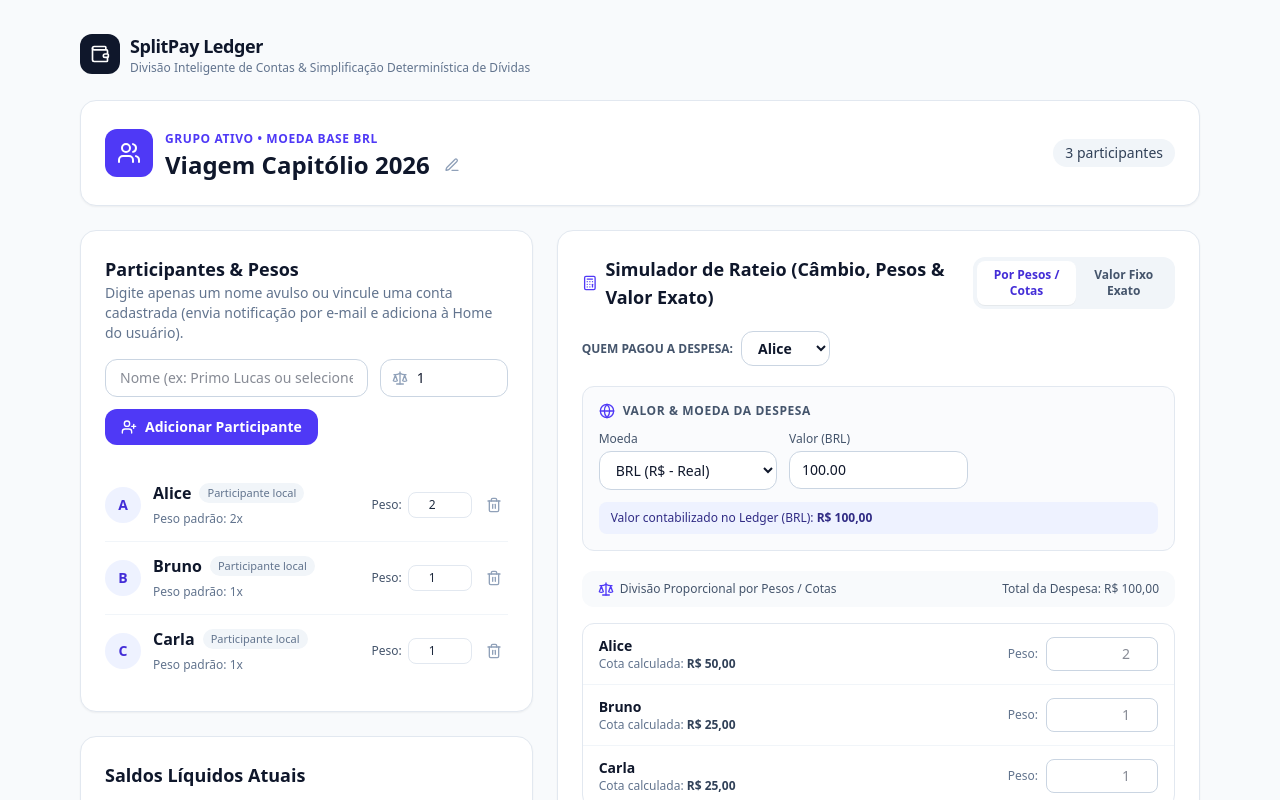
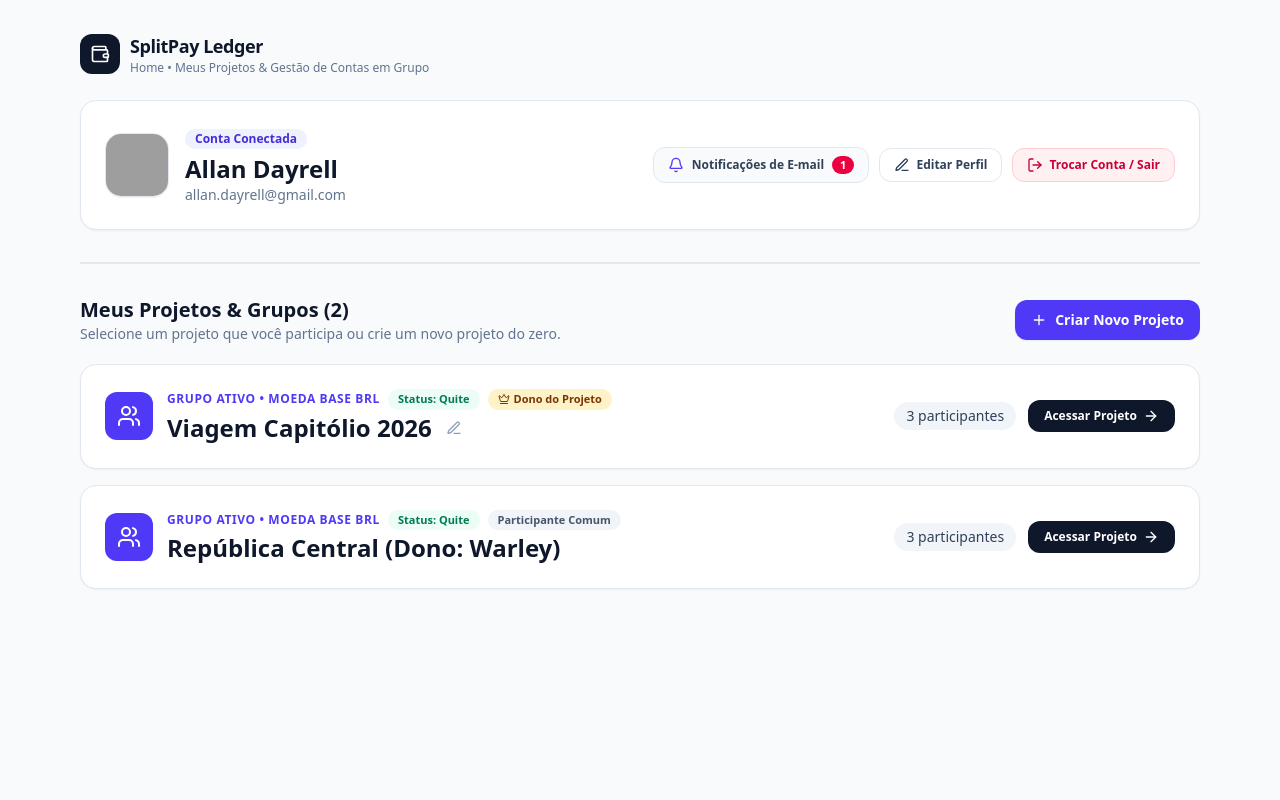
Before and after one commit to allandayrell/splitpay-ledger, a React (Vite) app: page / in a window 1280 px wide. Shown: the top 800 px of the page. Built offline with nearby package versions, Linux system fonts and the light colour scheme; grey boxes are pictures that could not be loaded.

Commit message:
feat(ui): integrate multi-project navigation owner permission guards and hybrid participant selector

```diff
--- a/src/main.tsx
+++ b/src/main.tsx
@@ -1,14 +1,17 @@
 import { StrictMode, useState } from 'react';
 import { createRoot } from 'react-dom/client';
-import { Calculator, Wallet } from 'lucide-react';
+import { ArrowLeft, Calculator, Crown, Wallet } from 'lucide-react';
 import './index.css';
 import {
-  addParticipant,
-  createGroup,
-  removeParticipant,
-  updateGroupName,
-  updateParticipant,
-} from './domain/group/group';
+  addHybridParticipantToProject,
+  authenticateUser,
+  createSeededUsers,
+  getNotificationsForUser,
+  markNotificationAsRead,
+  registerUserAccount,
+  updateUserProfile,
+} from './domain/auth/userAccount';
+import { removeParticipant, updateParticipant } from './domain/group/group';
 import { normalizeExpenseCurrencyAmount } from './domain/ledger/multiCurrencyExpense';
 import { formatBRL, toCents } from './domain/money/money';
 import {
@@ -21,71 +24,333 @@ import {
   calculateExactSplit,
   calculateWeightedSharesSplit,
 } from './domain/split/exactAndSharesSplit';
-import type { CurrencyCode, Group, SettlementRecord, TransferInstruction } from './domain/types';
-import { GroupHeader } from './ui/features/groups/GroupHeader';
-import { ParticipantsPanel } from './ui/features/groups/ParticipantsPanel';
+import {
+  createProjectForOwner,
+  filterProjectsForUser,
+  isProjectOwner,
+  renameProjectAsOwner,
+} from './domain/workspace/projectWorkspace';
+import type {
+  CurrencyCode,
+  EmailNotification,
+  GroupLedgerState,
+  TransferInstruction,
+  UserAccount,
+} from './domain/types';
+import { AuthScreen } from './ui/features/auth/AuthScreen';
+import { UserProfileHeader } from './ui/features/auth/UserProfileHeader';
+import { TransferPlanPanel } from './ui/features/balances/TransferPlanPanel';
 import {
   ExactAndSharesSplitInputs,
   type AdvancedSplitMode,
 } from './ui/features/expenses/ExactAndSharesSplitInputs';
 import { MultiCurrencySelector } from './ui/features/expenses/MultiCurrencySelector';
-import { TransferPlanPanel } from './ui/features/balances/TransferPlanPanel';
+import { GroupHeader } from './ui/features/groups/GroupHeader';
+import { ParticipantsPanel } from './ui/features/groups/ParticipantsPanel';
+import { ProjectsHomeView } from './ui/features/workspace/ProjectsHomeView';
 
-function buildInitialGroup(): Group {
-  let g = createGroup({ id: 'grp_capitolio', name: 'Viagem Capitólio 2026' });
-  g = addParticipant(g, { id: 'p_alice', name: 'Alice', defaultWeight: 2 });
-  g = addParticipant(g, { id: 'p_bruno', name: 'Bruno', defaultWeight: 1 });
-  g = addParticipant(g, { id: 'p_carla', name: 'Carla', defaultWeight: 1 });
-  return g;
+function buildInitialWorkspace(users: readonly UserAccount[]): {
+  projects: GroupLedgerState[];
+  notifications: EmailNotification[];
+} {
+  const allan = users.find((u) => u.id === 'usr_allan')!;
+  const warley = users.find((u) => u.id === 'usr_warley')!;
+
+  const p1 = createProjectForOwner({
+    id: 'grp_capitolio',
+    name: 'Viagem Capitólio 2026',
+    baseCurrency: 'BRL',
+    owner: allan,
+    ownerDefaultWeight: 2,
+  });
+
+  const addWarleyP1 = addHybridParticipantToProject(p1.group, users, {
+    participantId: 'p_warley_1',
+    referencedUserEmailOrId: warley.email,
+    defaultWeight: 1,
+    invitedByName: allan.name,
+    notificationId: 'notif_seed_1',
+  });
+  p1.group = addWarleyP1.group;
+
+  const addCarlaP1 = addHybridParticipantToProject(p1.group, users, {
+    participantId: 'p_carla_1',
+    referencedUserEmailOrId: 'carla@splitpay.dev',
+    defaultWeight: 1,
+    invitedByName: allan.name,
+    notificationId: 'notif_seed_2',
+  });
+  p1.group = addCarlaP1.group;
+
+  const p2 = createProjectForOwner({
+    id: 'grp_republica',
+    name: 'República Central (Dono: Warley)',
+    baseCurrency: 'BRL',
+    owner: warley,
+    ownerDefaultWeight: 1,
+  });
+
+  const addAllanP2 = addHybridParticipantToProject(p2.group, users, {
+    participantId: 'p_allan_2',
+    referencedUserEmailOrId: allan.email,
+    defaultWeight: 1,
+    invitedByName: warley.name,
+    notificationId: 'notif_seed_allan',
+  });
+  p2.group = addAllanP2.group;
+
+  const addGuestP2 = addHybridParticipantToProject(p2.group, users, {
+    participantId: 'p_guest_2',
+    name: 'Lucas (Morador Temporário - Sem Conta)',
+    defaultWeight: 1,
+    invitedByName: warley.name,
+  });
+  p2.group = addGuestP2.group;
+
+  const notifications: EmailNotification[] = [
+    addWarleyP1.notification,
+    addCarlaP1.notification,
+    addAllanP2.notification,
+  ].filter((n): n is EmailNotification => n !== null);
+
+  return {
+    projects: [p1, p2],
+    notifications,
+  };
 }
 
-function SplitPayWorkspacePreview() {
-  const [group, setGroup] = useState<Group>(buildInitialGroup);
-  const [groupError, setGroupError] = useState<string | null>(null);
+function SplitPayApplication() {
+  const [users, setUsers] = useState<UserAccount[]>(createSeededUsers);
+  const [currentUserId, setCurrentUserId] = useState<string | null>('usr_allan');
+  const [authError, setAuthError] = useState<string | null>(null);
+
+  const initialData = useState(() => buildInitialWorkspace(createSeededUsers()))[0];
+  const [projects, setProjects] = useState<GroupLedgerState[]>(initialData.projects);
+  const [notifications, setNotifications] = useState<EmailNotification[]>(
+    initialData.notifications,
+  );
+  const [activeGroupId, setActiveGroupId] = useState<string | null>(null);
+  const [feedbackError, setFeedbackError] = useState<string | null>(null);
+  const [feedbackBanner, setFeedbackBanner] = useState<string | null>(null);
 
   const [rawAmount, setRawAmount] = useState('100.00');
   const [currency, setCurrency] = useState<CurrencyCode>('BRL');
   const [rawExchangeRate, setRawExchangeRate] = useState('5.50');
-  const [payerId, setPayerId] = useState('p_alice');
+  const [payerId, setPayerId] = useState('');
   const [splitMode, setSplitMode] = useState<AdvancedSplitMode>('SHARES');
   const [valuesByParticipant, setValuesByParticipant] = useState<Record<string, string>>({});
-  const [settlements, setSettlements] = useState<SettlementRecord[]>([]);
 
-  function handleRenameGroup(newName: string) {
+  const currentUser = users.find((u) => u.id === currentUserId) ?? null;
+
+  function handleLogin(email: string, password: string) {
     try {
-      setGroup((prev) => updateGroupName(prev, newName));
-      setGroupError(null);
+      const authenticated = authenticateUser(users, email, password);
+      setCurrentUserId(authenticated.id);
+      setActiveGroupId(null);
+      setAuthError(null);
+      setFeedbackError(null);
     } catch (err) {
-      setGroupError(err instanceof Error ? err.message : 'Erro ao renomear grupo.');
+      setAuthError(err instanceof Error ? err.message : 'Falha na autenticação.');
     }
   }
 
-  function handleAddParticipant(name: string, defaultWeight: number): boolean {
+  function handleRegister(name: string, email: string, password: string, avatarUrl?: string) {
     try {
-      setGroup((prev) => addParticipant(prev, { name, defaultWeight }));
-      setGroupError(null);
+      const newUser = registerUserAccount(users, { name, email, password, avatarUrl });
+      setUsers((prev) => [...prev, newUser]);
+      setCurrentUserId(newUser.id);
+      setActiveGroupId(null);
+      setAuthError(null);
+      setFeedbackError(null);
+    } catch (err) {
+      setAuthError(err instanceof Error ? err.message : 'Erro ao criar conta.');
+    }
+  }
+
+  function handleUpdateProfile(name: string, email: string, avatarUrl: string): boolean {
+    if (!currentUser) return false;
+    try {
+      const updatedUsers = updateUserProfile(users, {
+        userId: currentUser.id,
+        name,
+        email,
+        avatarUrl,
+      });
+      setUsers(updatedUsers);
+      setFeedbackError(null);
       return true;
     } catch (err) {
-      setGroupError(err instanceof Error ? err.message : 'Erro ao adicionar participante.');
+      setFeedbackError(err instanceof Error ? err.message : 'Erro ao atualizar perfil.');
+      return false;
+    }
+  }
+
+  function handleMarkNotificationRead(notificationId: string) {
+    setNotifications((prev) => markNotificationAsRead(prev, notificationId));
+  }
+
+  function handleCreateProject(name: string, baseCurrency: CurrencyCode): boolean {
+    if (!currentUser) return false;
+    try {
+      const newProj = createProjectForOwner({
+        name,
+        baseCurrency,
+        owner: currentUser,
+      });
+      setProjects((prev) => [newProj, ...prev]);
+      setFeedbackError(null);
+      return true;
+    } catch (err) {
+      setFeedbackError(err instanceof Error ? err.message : 'Erro ao criar projeto.');
+      return false;
+    }
+  }
+
+  function handleRenameProject(groupId: string, newName: string): boolean {
+    if (!currentUser) return false;
+    try {
+      setProjects((prev) =>
+        prev.map((proj) =>
+          proj.group.id === groupId
+            ? { ...proj, group: renameProjectAsOwner(proj.group, currentUser.id, newName) }
+            : proj,
+        ),
+      );
+      setFeedbackError(null);
+      return true;
+    } catch (err) {
+      setFeedbackError(err instanceof Error ? err.message : 'Sem permissão para renomear projeto.');
+      return false;
+    }
+  }
+
+  if (!currentUser) {
+    return (
+      <AuthScreen
+        seededUsers={users}
+        errorMessage={authError}
+        onLogin={handleLogin}
+        onRegister={handleRegister}
+      />
+    );
+  }
+
+  const userNotifications = getNotificationsForUser(notifications, currentUser);
+  const visibleProjects = filterProjectsForUser(projects, currentUser);
+  const activeProject = visibleProjects.find((p) => p.group.id === activeGroupId) ?? null;
+
+  if (!activeProject) {
+    return (
+      <div className="min-h-screen bg-slate-50 py-8 text-slate-900">
+        <div className="mx-auto max-w-6xl space-y-6 px-4">
+          <div className="flex items-center justify-between">
+            <div className="flex items-center gap-2.5">
+              <div className="flex h-10 w-10 items-center justify-center rounded-xl bg-slate-900 text-white">
+                <Wallet className="h-5 w-5" />
+              </div>
+              <div>
+                <span className="text-lg font-extrabold tracking-tight text-slate-900">
+                  SplitPay Ledger
+                </span>
+                <p className="text-xs text-slate-500">
+                  Home • Meus Projetos & Gestão de Contas em Grupo
+                </p>
+              </div>
+            </div>
+          </div>
+
+          <ProjectsHomeView
+            currentUser={currentUser}
+            projects={visibleProjects}
+            notifications={userNotifications}
+            errorMessage={feedbackError}
+            onUpdateProfile={handleUpdateProfile}
+            onMarkNotificationRead={handleMarkNotificationRead}
+            onLogout={() => setCurrentUserId(null)}
+            onSelectProject={(groupId) => {
+              setActiveGroupId(groupId);
+              setFeedbackError(null);
+              setFeedbackBanner(null);
+            }}
+            onCreateProject={handleCreateProject}
+            onRenameProject={handleRenameProject}
+          />
+        </div>
+      </div>
+    );
+  }
+
+  const { group, settlements } = activeProject;
+  const isOwner = isProjectOwner(group, currentUser.id);
+
+  function handleAddParticipantToActive(
+    name: string,
+    defaultWeight: number,
+    referencedUserEmailOrId?: string,
+  ): boolean {
+    if (!currentUser || !activeProject) return false;
+    try {
+      const result = addHybridParticipantToProject(activeProject.group, users, {
+        name,
+        defaultWeight,
+        referencedUserEmailOrId,
+        invitedByName: currentUser.name,
+      });
+
+      setProjects((prev) =>
+        prev.map((p) =>
+          p.group.id === activeProject.group.id ? { ...p, group: result.group } : p,
+        ),
+      );
+
+      if (result.notification) {
+        setNotifications((prev) => [result.notification!, ...prev]);
+        setFeedbackBanner(
+          `Notificação enviada por e-mail para ${result.notification.recipientEmail}! O projeto já aparece na Home desse usuário.`,
+        );
+      } else {
+        setFeedbackBanner(null);
+      }
+
+      setFeedbackError(null);
+      return true;
+    } catch (err) {
+      setFeedbackError(err instanceof Error ? err.message : 'Erro ao adicionar participante.');
       return false;
     }
   }
 
   function handleUpdateWeight(participantId: string, newWeight: number) {
+    if (!activeProject) return;
     try {
-      setGroup((prev) => updateParticipant(prev, { participantId, defaultWeight: newWeight }));
-      setGroupError(null);
+      const updatedGroup = updateParticipant(activeProject.group, {
+        participantId,
+        defaultWeight: newWeight,
+      });
+      setProjects((prev) =>
+        prev.map((p) => (p.group.id === activeProject.group.id ? { ...p, group: updatedGroup } : p)),
+      );
+      setFeedbackError(null);
     } catch (err) {
-      setGroupError(err instanceof Error ? err.message : 'Peso inválido.');
+      setFeedbackError(err instanceof Error ? err.message : 'Peso inválido.');
     }
   }
 
   function handleRemoveParticipant(participantId: string) {
+    if (!activeProject) return;
     try {
-      setGroup((prev) => removeParticipant(prev, participantId, [], settlements));
-      setGroupError(null);
+      const updatedGroup = removeParticipant(
+        activeProject.group,
+        participantId,
+        activeProject.expenses,
+        activeProject.settlements,
+      );
+      setProjects((prev) =>
+        prev.map((p) => (p.group.id === activeProject.group.id ? { ...p, group: updatedGroup } : p)),
+      );
+      setFeedbackError(null);
     } catch (err) {
-      setGroupError(err instanceof Error ? err.message : 'Não foi possível remover participante.');
+      setFeedbackError(err instanceof Error ? err.message : 'Não foi possível remover participante.');
     }
   }
 
@@ -162,64 +427,99 @@ function SplitPayWorkspacePreview() {
   }
 
   function handleSettleTransfer(transfer: TransferInstruction) {
+    if (!activeProject) return;
     try {
-      const record = createSettlementRecord(group, {
-        groupId: group.id,
+      const record = createSettlementRecord(activeProject.group, {
+        groupId: activeProject.group.id,
         fromParticipantId: transfer.fromParticipantId,
         toParticipantId: transfer.toParticipantId,
         amountCents: transfer.amountCents,
       });
-      setSettlements((prev) => [...prev, record]);
+      setProjects((prev) =>
+        prev.map((p) =>
+          p.group.id === activeProject.group.id
+            ? { ...p, settlements: [...p.settlements, record] }
+            : p,
+        ),
+      );
     } catch (err) {
-      setGroupError(err instanceof Error ? err.message : 'Erro ao registrar quitação.');
+      setFeedbackError(err instanceof Error ? err.message : 'Erro ao registrar quitação.');
     }
   }
 
   return (
     <div className="min-h-screen bg-slate-50 py-8 text-slate-900">
       <div className="mx-auto max-w-6xl space-y-6 px-4">
-        <div className="flex items-center justify-between">
-          <div className="flex items-center gap-2.5">
-            <div className="flex h-10 w-10 items-center justify-center rounded-xl bg-slate-900 text-white">
-              <Wallet className="h-5 w-5" />
-            </div>
-            <div>
-              <span className="text-lg font-extrabold tracking-tight text-slate-900">
-                SplitPay Ledger
+        <UserProfileHeader
+          currentUser={currentUser}
+          notifications={userNotifications}
+          onUpdateProfile={handleUpdateProfile}
+          onMarkNotificationRead={handleMarkNotificationRead}
+          onOpenNotifiedGroup={(gId) => setActiveGroupId(gId)}
+          onLogout={() => setCurrentUserId(null)}
+          errorMessage={feedbackError}
+        />
+
+        <div className="flex flex-wrap items-center justify-between gap-3">
+          <button
+            data-testid="back-to-home-btn"
+            type="button"
+            onClick={() => {
+              setActiveGroupId(null);
+              setFeedbackError(null);
+              setFeedbackBanner(null);
+            }}
+            className="inline-flex items-center gap-2 rounded-xl border border-slate-300 bg-white px-4 py-2 text-xs font-bold text-slate-700 shadow-2xs transition hover:bg-slate-100"
+          >
+            <ArrowLeft className="h-4 w-4" />
+            Voltar para Home (Meus Projetos)
+          </button>
+
+          <div className="flex items-center gap-2">
+            {isOwner ? (
+              <span className="inline-flex items-center gap-1.5 rounded-full bg-amber-100 px-3 py-1 text-xs font-bold text-amber-900">
+                <Crown className="h-3.5 w-3.5" />
+                Você é o Dono deste Projeto (Edição Liberada)
               </span>
-              <p className="text-xs text-slate-500">
-                Divisão Inteligente de Contas & Simplificação Determinística de Dívidas
-              </p>
-            </div>
+            ) : (
+              <span className="rounded-full bg-slate-200 px-3 py-1 text-xs font-semibold text-slate-700">
+                Você é Participante Comum (Configurações do Grupo Somente Leitura)
+              </span>
+            )}
           </div>
-          {settlements.length > 0 ? (
-            <button
-              type="button"
-              onClick={() => setSettlements([])}
-              className="rounded-xl border border-slate-200 bg-white px-3 py-1.5 text-xs font-semibold text-slate-600 hover:bg-slate-100"
-            >
-              Limpar Quitações ({settlements.length})
-            </button>
-          ) : null}
         </div>
+
+        {feedbackBanner ? (
+          <div
+            data-testid="email-dispatched-banner"
+            className="rounded-xl border border-emerald-200 bg-emerald-50 px-4 py-3 text-xs font-semibold text-emerald-800"
+          >
+            {feedbackBanner}
+          </div>
+        ) : null}
 
         <GroupHeader
           group={group}
-          onRenameGroup={handleRenameGroup}
-          errorMessage={groupError}
+          canEdit={isOwner}
+          onRenameGroup={(newName) => {
+            handleRenameProject(group.id, newName);
+          }}
+          errorMessage={feedbackError}
         />
 
         <div className="grid grid-cols-1 gap-6 lg:grid-cols-12">
           <div className="space-y-6 lg:col-span-5">
             <ParticipantsPanel
               participants={group.participants}
-              onAddParticipant={handleAddParticipant}
+              registeredUsers={users}
+              canManageParticipants={true}
+              onAddParticipant={handleAddParticipantToActive}
               onUpdateParticipantWeight={handleUpdateWeight}
               onRemoveParticipant={handleRemoveParticipant}
             />
 
             <section className="rounded-2xl border border-slate-200 bg-white p-6 shadow-xs">
-              <h2 className="mb-3 text-lg font-bold text-slate-900">Saldos Líquidos Atuais</h2>
+              <h2 className="mb-3 text-lg font-bold text-slate-900">Saldos Líquidos no Projeto</h2>
               <ul className="divide-y divide-slate-100">
                 {effectiveBalances.map((b) => {
                   const participant = group.participants.find((p) => p.id === b.participantId);
@@ -301,7 +601,11 @@ function SplitPayWorkspacePreview() {
                 </label>
                 <select
                   id="payer-select"
-                  value={payerId}
+                  value={
+                    group.participants.some((p) => p.id === payerId)
+                      ? payerId
+                      : (group.participants[0]?.id ?? '')
+                  }
                   onChange={(e) => setPayerId(e.target.value)}
                   className="rounded-xl border border-slate-300 bg-white px-3 py-1.5 text-sm font-semibold text-slate-900 focus:border-indigo-500 focus:outline-none"
                 >
@@ -350,7 +654,7 @@ const rootElement = document.getElementById('root');
 if (rootElement) {
   createRoot(rootElement).render(
     <StrictMode>
-      <SplitPayWorkspacePreview />
+      <SplitPayApplication />
     </StrictMode>,
   );
 }
```
